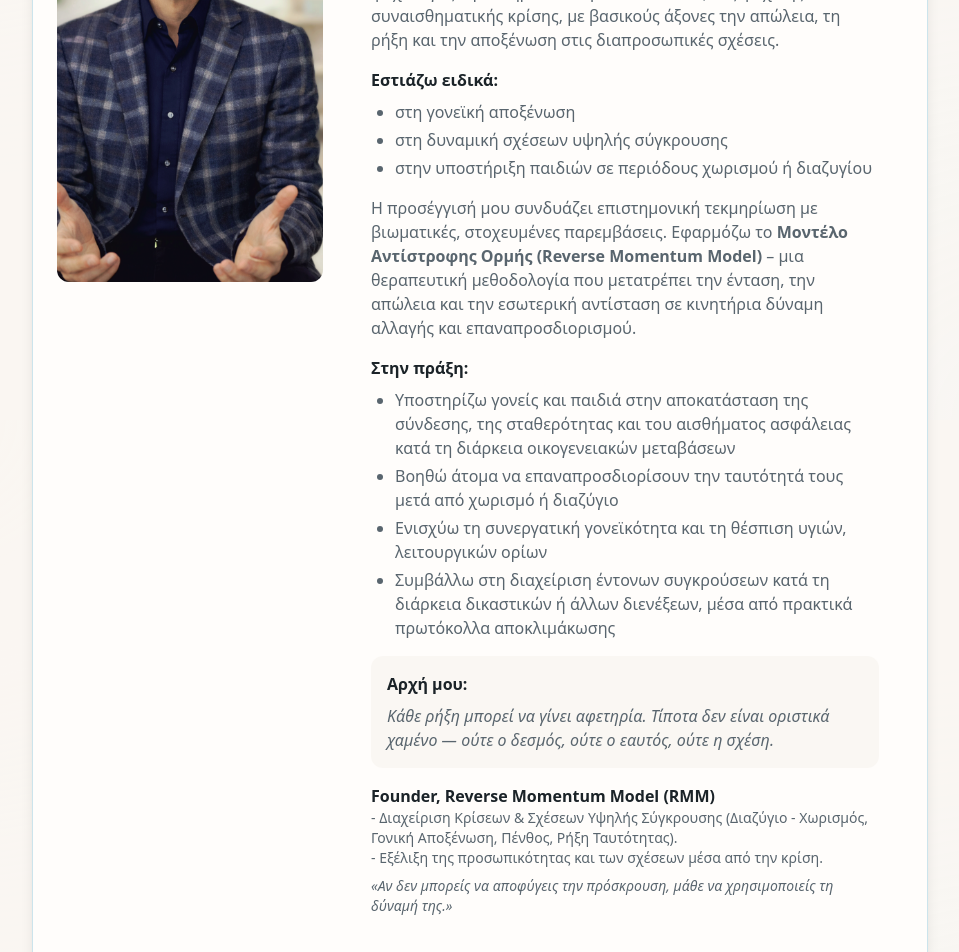
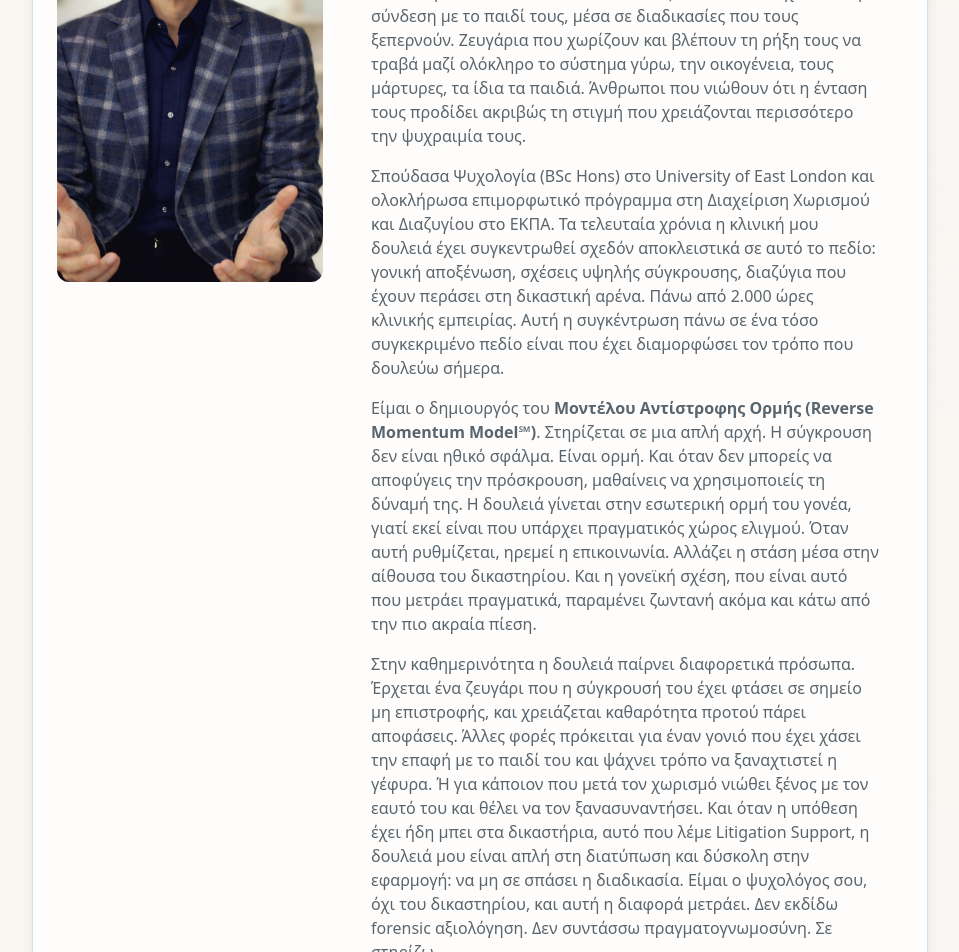
Before and after one commit to sebamatz/oikiosis, a Next.js app: page /about in a window 1280 px wide. Shown: the part 3580-4532 px from the top of the page, without its empty margins (160-1119 px from the left). Built offline with nearby package versions, Linux system fonts and the light colour scheme.

Commit message:
edit /about and /faq page. Edit localBusinessSchema on the homepage

```diff
--- a/app/about/AboutClient.tsx
+++ b/app/about/AboutClient.tsx
@@ -252,9 +252,7 @@ export default function AboutClient() {
           <div className="space-y-6">
             {/* Ioannis */}
             <Card className="overflow-hidden border-primary/20 shadow-lg">
-              {/* FIXED: Added md:items-start to prevent vertical stretching */}
               <div className="grid md:grid-cols-3 gap-4 md:gap-6 p-4 md:p-6 md:items-start">
-                {/* FIXED: Constrained height on desktop and made it sticky */}
                 <div className="relative h-64 md:h-100 lg:h-112.5 w-full rounded-lg overflow-hidden md:sticky md:top-32">
                   <Image
                     src="/images/John-Giannopoulos-profie.png"
@@ -274,81 +272,71 @@ export default function AboutClient() {
                   </CardHeader>
                   <CardContent className="space-y-4 p-0 md:p-6 pt-0">
                     <p className="font-semibold">
-                      Εξειδίκευση στη Διαχείριση Σχέσεων - Διαζυγίων Υψηλής
-                      Σύγκρουσης & Γονικής Αποξένωσης
+                      Σχέσεις & Διαζύγια Υψηλής Σύγκρουσης | Γονεϊκή Αποξένωση |
+                      Ψυχολογική Υποστήριξη σε Δικαστικές Διαδικασίες
+                    </p>
+                    <p className="text-muted-foreground">
+                      Στο γραφείο μου έρχονται άνθρωποι που έχουν φτάσει σε ένα
+                      σημείο όπου κάθε τους αντίδραση χειροτερεύει την ίδια την
+                      υπόθεση που θέλουν να σώσουν. Γονείς που σταδιακά χάνουν
+                      τη σύνδεση με το παιδί τους, μέσα σε διαδικασίες που τους
+                      ξεπερνούν. Ζευγάρια που χωρίζουν και βλέπουν τη ρήξη τους
+                      να τραβά μαζί ολόκληρο το σύστημα γύρω, την οικογένεια,
+                      τους μάρτυρες, τα ίδια τα παιδιά. Άνθρωποι που νιώθουν ότι
+                      η ένταση τους προδίδει ακριβώς τη στιγμή που χρειάζονται
+                      περισσότερο την ψυχραιμία τους.
                     </p>
                     <p className="text-muted-foreground">
                       Σπούδασα Ψυχολογία (BSc Hons) στο University of East
-                      London και εξειδικεύτηκα στη Διαχείριση Χωρισμού και
-                      Διαζυγίου (ΕΚΠΑ). Ως ψυχολόγος, δραστηριοποιούμαι σε πεδία
-                      οξείας ψυχικής και συναισθηματικής κρίσης, με βασικούς
-                      άξονες την απώλεια, τη ρήξη και την αποξένωση στις
-                      διαπροσωπικές σχέσεις.
+                      London και ολοκλήρωσα επιμορφωτικό πρόγραμμα στη
+                      Διαχείριση Χωρισμού και Διαζυγίου στο ΕΚΠΑ. Τα τελευταία
+                      χρόνια η κλινική μου δουλειά έχει συγκεντρωθεί σχεδόν
+                      αποκλειστικά σε αυτό το πεδίο: γονική αποξένωση, σχέσεις
+                      υψηλής σύγκρουσης, διαζύγια που έχουν περάσει στη
+                      δικαστική αρένα. Πάνω από 2.000 ώρες κλινικής εμπειρίας.
+                      Αυτή η συγκέντρωση πάνω σε ένα τόσο συγκεκριμένο πεδίο
+                      είναι που έχει διαμορφώσει τον τρόπο που δουλεύω σήμερα.
                     </p>
-                    <div>
-                      <p className="mb-2 font-semibold">Εστιάζω ειδικά:</p>
-                      <ul className="ml-6 list-disc space-y-1 text-muted-foreground">
-                        <li>στη γονεϊκή αποξένωση</li>
-                        <li>στη δυναμική σχέσεων υψηλής σύγκρουσης</li>
-                        <li>
-                          στην υποστήριξη παιδιών σε περιόδους χωρισμού ή
-                          διαζυγίου
-                        </li>
-                      </ul>
-                    </div>
                     <p className="text-muted-foreground">
-                      Η προσέγγισή μου συνδυάζει επιστημονική τεκμηρίωση με
-                      βιωματικές, στοχευμένες παρεμβάσεις. Εφαρμόζω το{" "}
+                      Είμαι ο δημιουργός του{" "}
                       <span className="font-semibold">
-                        Μοντέλο Αντίστροφης Ορμής (Reverse Momentum Model)
-                      </span>{" "}
-                      – μια θεραπευτική μεθοδολογία που μετατρέπει την ένταση,
-                      την απώλεια και την εσωτερική αντίσταση σε κινητήρια
-                      δύναμη αλλαγής και επαναπροσδιορισμού.
+                        Μοντέλου Αντίστροφης Ορμής (Reverse Momentum Model℠)
+                      </span>
+                      . Στηρίζεται σε μια απλή αρχή. Η σύγκρουση δεν είναι ηθικό
+                      σφάλμα. Είναι ορμή. Και όταν δεν μπορείς να αποφύγεις την
+                      πρόσκρουση, μαθαίνεις να χρησιμοποιείς τη δύναμή της. Η
+                      δουλειά γίνεται στην εσωτερική ορμή του γονέα, γιατί εκεί
+                      είναι που υπάρχει πραγματικός χώρος ελιγμού. Όταν αυτή
+                      ρυθμίζεται, ηρεμεί η επικοινωνία. Αλλάζει η στάση μέσα
+                      στην αίθουσα του δικαστηρίου. Και η γονεϊκή σχέση, που
+                      είναι αυτό που μετράει πραγματικά, παραμένει ζωντανή ακόμα
+                      και κάτω από την πιο ακραία πίεση.
                     </p>
-                    <div>
-                      <p className="mb-2 font-semibold">Στην πράξη:</p>
-                      <ul className="ml-6 list-disc space-y-1 text-muted-foreground">
-                        <li>
-                          Υποστηρίζω γονείς και παιδιά στην αποκατάσταση της
-                          σύνδεσης, της σταθερότητας και του αισθήματος
-                          ασφάλειας κατά τη διάρκεια οικογενειακών μεταβάσεων
-                        </li>
-                        <li>
-                          Βοηθώ άτομα να επαναπροσδιορίσουν την ταυτότητά τους
-                          μετά από χωρισμό ή διαζύγιο
-                        </li>
-                        <li>
-                          Ενισχύω τη συνεργατική γονεϊκότητα και τη θέσπιση
-                          υγιών, λειτουργικών ορίων
-                        </li>
-                        <li>
-                          Συμβάλλω στη διαχείριση έντονων συγκρούσεων κατά τη
-                          διάρκεια δικαστικών ή άλλων διενέξεων, μέσα από
-                          πρακτικά πρωτόκολλα αποκλιμάκωσης
-                        </li>
-                      </ul>
-                    </div>
-                    <div className="rounded-lg bg-muted/50 p-4">
-                      <p className="font-semibold">Αρχή μου:</p>
-                      <p className="mt-2 italic text-muted-foreground">
-                        Κάθε ρήξη μπορεί να γίνει αφετηρία. Τίποτα δεν είναι
-                        οριστικά χαμένο — ούτε ο δεσμός, ούτε ο εαυτός, ούτε η
-                        σχέση.
-                      </p>
-                    </div>
-                    <div className="mt-4">
+                    <p className="text-muted-foreground">
+                      Στην καθημερινότητα η δουλειά παίρνει διαφορετικά πρόσωπα.
+                      Έρχεται ένα ζευγάρι που η σύγκρουσή του έχει φτάσει σε
+                      σημείο μη επιστροφής, και χρειάζεται καθαρότητα προτού
+                      πάρει αποφάσεις. Άλλες φορές πρόκειται για έναν γονιό που
+                      έχει χάσει την επαφή με το παιδί του και ψάχνει τρόπο να
+                      ξαναχτιστεί η γέφυρα. Ή για κάποιον που μετά τον χωρισμό
+                      νιώθει ξένος με τον εαυτό του και θέλει να τον
+                      ξανασυναντήσει. Και όταν η υπόθεση έχει ήδη μπει στα
+                      δικαστήρια, αυτό που λέμε Litigation Support, η δουλειά
+                      μου είναι απλή στη διατύπωση και δύσκολη στην εφαρμογή: να
+                      μη σε σπάσει η διαδικασία. Είμαι ο ψυχολόγος σου, όχι του
+                      δικαστηρίου, και αυτή η διαφορά μετράει. Δεν εκδίδω
+                      forensic αξιολόγηση. Δεν συντάσσω πραγματογνωμοσύνη. Σε
+                      στηρίζω.
+                    </p>
+                    <p className="text-muted-foreground">
+                      Κάθε ρήξη μπορεί να γίνει αφετηρία. Τίποτα δεν είναι
+                      οριστικά χαμένο. Ούτε ο δεσμός με το παιδί, ούτε ο εαυτός
+                      μέσα στη συντριβή, ούτε η ικανότητα να σταθείς ξανά γονιός
+                      όταν το σύστημα γύρω σου σου λέει ότι έχεις χάσει.
+                    </p>
+                    <div className="mt-6">
                       <p className="font-semibold">
-                        Founder, Reverse Momentum Model (RMM)
-                      </p>
-                      <p className="text-sm text-muted-foreground">
-                        - Διαχείριση Κρίσεων & Σχέσεων Υψηλής Σύγκρουσης
-                        (Διαζύγιο - Χωρισμός, Γονική Αποξένωση, Πένθος, Ρήξη
-                        Ταυτότητας).
-                      </p>
-                      <p className="text-sm text-muted-foreground">
-                        - Εξέλιξη της προσωπικότητας και των σχέσεων μέσα από
-                        την κρίση.
+                        Δημιουργός του Reverse Momentum Model℠
                       </p>
                       <p className="mt-2 italic text-sm text-muted-foreground">
                         «Αν δεν μπορείς να αποφύγεις την πρόσκρουση, μάθε να
--- a/app/faq/FAQClient.tsx
+++ b/app/faq/FAQClient.tsx
@@ -53,7 +53,7 @@ const FAQ_DATA: FAQCategory[] = [
         a: "Με γονείς, ζευγάρια και άτομα. Στηρίζουμε και σχέσεις με ένταση χωρίς παιδιά.",
       },
       {
-        q: "Σε ποιες περιπτώσεις ενδείκνυται η εξειδίκευσή σας;",
+        q: "Σε ποιες περιπτώσεις βοηθά η εξειδίκευσή σας;",
         plainAnswer:
           "Για έντονες συγκρούσεις, διαζύγιο με αντιδικία ή γονεϊκή αποξένωση. Δουλεύουμε εστιασμένα, με εξειδικευμένα εργαλεία.",
         a: (
@@ -79,27 +79,29 @@ const FAQ_DATA: FAQCategory[] = [
       {
         q: "Τι είναι το Μοντέλο Αντίστροφης Ορμής;",
         plainAnswer:
-          "Είναι θεραπευτικό μοντέλο σχεδιασμένο από τον Ιωάννη Γιαννόπουλο. Η κρίση έχει δύναμη — τη χρησιμοποιούμε για αλλαγή, βήμα βήμα.",
+          "Είναι θεραπευτικό μοντέλο που δημιούργησε ο Ιωάννης Γιαννόπουλος, μέσα από πάνω από 2.000 ώρες κλινικής δουλειάς σε σχέσεις και διαζύγια υψηλής σύγκρουσης. Η κρίση έχει δύναμη, και τη χρησιμοποιούμε για αλλαγή, βήμα βήμα.",
         a: (
           <>
-            Είναι θεραπευτικό μοντέλο σχεδιασμένο από τον{" "}
+            Είναι θεραπευτικό μοντέλο που δημιούργησε ο{" "}
             <Link
               href="/about"
               className="text-primary hover:underline font-medium transition-colors"
             >
-              Ιωάννη Γιαννόπουλο
+              Ιωάννη Γιαννόπουλος
             </Link>
-            . Η κρίση έχει δύναμη — τη χρησιμοποιούμε για αλλαγή, βήμα βήμα.
+            , μέσα από πάνω από 2.000 ώρες κλινικής δουλειάς σε σχέσεις και
+            διαζύγια υψηλής σύγκρουσης. Η κρίση έχει δύναμη, και τη
+            χρησιμοποιούμε για αλλαγή, βήμα βήμα.
           </>
         ),
       },
       {
         q: "Χρησιμοποιείτε μόνο αυτό;",
         plainAnswer:
-          "Είναι ο βασικός οδηγός, αλλά χρησιμοποιούμε και συστημική, trauma-informed πρακτικές και τεχνικές ρύθμισης.",
+          "Είναι ο βασικός οδηγός, αλλά χρησιμοποιούμε και συστημικές, trauma-informed πρακτικές και τεχνικές ρύθμισης.",
         a: (
           <>
-            Είναι ο βασικός οδηγός, αλλά χρησιμοποιούμε και συστημική,{" "}
+            Είναι ο βασικός οδηγός, αλλά χρησιμοποιούμε και συστημικές,{" "}
             <Link
               href="/about#model"
               className="text-primary hover:underline font-medium transition-colors"
@@ -115,17 +117,17 @@ const FAQ_DATA: FAQCategory[] = [
         a: "Όχι. Εμείς κρατάμε τα εργαλεία. Εσύ μίλα με ειλικρίνεια για αυτό που ζεις.",
       },
       {
-        q: "Τι είναι η R.E.A.C.H.;",
+        q: "Ποιες είναι οι πέντε φάσεις της διαδρομής;",
         plainAnswer:
-          "Είναι η δομημένη ατομική διαδρομή μας σε 5 φάσεις: Ρύθμιση, Επεξεργασία, Ανασύνδεση, Ανάκαμψη, Ανθεκτικότητα.",
+          "Είναι η δομημένη ατομική διαδρομή πέντε φάσεων του Μοντέλου Αντίστροφης Ορμής: Ρύθμιση, Επεξεργασία, Ανασύνδεση, Ανάκαμψη, Ανθεκτικότητα.",
         a: (
           <>
-            Είναι η δομημένη ατομική διαδρομή μας σε{" "}
+            Είναι η δομημένη ατομική διαδρομή πέντε φάσεων του{" "}
             <Link
               href="/services#reach"
               className="text-primary hover:underline font-medium transition-colors"
             >
-              5 φάσεις
+              Μοντέλου Αντίστροφης Ορμής
             </Link>
             : Ρύθμιση, Επεξεργασία, Ανασύνδεση, Ανάκαμψη, Ανθεκτικότητα.
           </>
@@ -246,7 +248,7 @@ const FAQ_DATA: FAQCategory[] = [
   },
   {
     id: "zeugaria",
-    title: "Ζευγάρια & Νομικές",
+    title: "Ζευγάρια & Χωρισμός",
     items: [
       {
         q: "Θεραπεία ζεύγους και μετά τον χωρισμό;",
@@ -264,10 +266,6 @@ const FAQ_DATA: FAQCategory[] = [
             . Στόχος είναι μια πιο καθαρή μετάβαση, ειδικά για τα παιδιά.
           </>
         ),
-      },
-      {
-        q: "Συνεργασία με δικηγόρο;",
-        a: "Ναι. Σε στηρίζουμε ψυχολογικά και, αν θες, επικοινωνούμε με το νομικό σου γραφείο.",
       },
       {
         q: "Αν ο/η σύντροφος αρνείται;",
@@ -374,7 +372,7 @@ const FAQ_DATA: FAQCategory[] = [
     items: [
       {
         q: "Τι είναι το S.O.S.;",
-        a: "Είναι δωρεάν πρώτη επαφή. Γράφεις τι σε δυσκολεύει, απαντάμε εντός εργάσιμης ημέρας, χωρίς δέσμευση.",
+        a: "Είναι μια δωρεάν πρώτη επαφή. Γράφεις τι σε δυσκολεύει, απαντάμε εντός εργάσιμης ημέρας, χωρίς δέσμευση.",
       },
       {
         q: "Είναι γραμμή κρίσης;",
```
Also changed, not shown: app/contact/ContactClient.tsx (+8 -3 lines), app/page.tsx (+7 -0 lines), components/Footer.tsx (+9 -1 lines).
